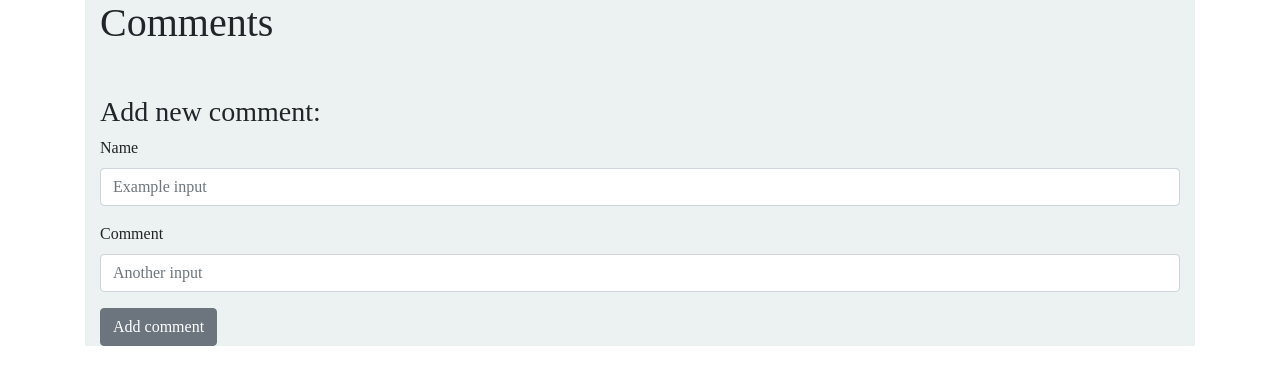
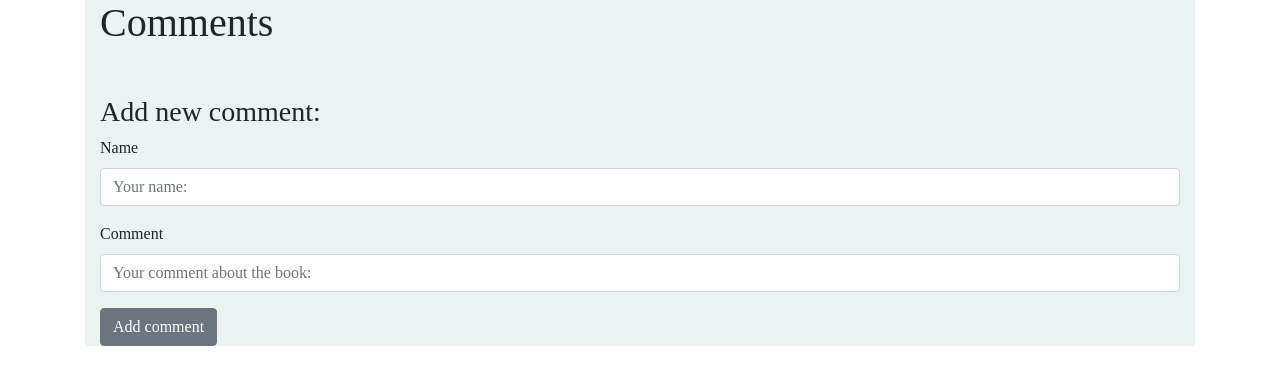
Before and after one commit to marcinstepienpython/bookpal, a Flask app: template templates/book_details.html in a window 1280 px wide. Shown: the part 493-869 px from the top of the page. Run offline with Flask 2, Linux system fonts and the light colour scheme; the template is opened without the code that fills it, so the values that code supplies are empty; some libraries are stand-ins or nearby versions; some web fonts are replaced.

Commit message:
fixed book details comments

```diff
--- a/templates/book_details.html
+++ b/templates/book_details.html
@@ -47,11 +47,11 @@
         <div class="form-group mt-5">
             <h3>Add new comment:</h3>
           <label for="formGroupExampleInput">Name</label>
-          <input type="text" class="form-control" id="formGroupExampleInput" placeholder="Example input">
+          <input type="text" class="form-control" id="formGroupExampleInput" placeholder="Your name:">
         </div>
         <div class="form-group">
           <label for="formGroupExampleInput2">Comment</label>
-          <input type="text" class="form-control" id="formGroupExampleInput2" placeholder="Another input">
+          <input type="text" class="form-control" id="formGroupExampleInput2" placeholder="Your comment about the book:">
         </div>
         <button class='btn btn-secondary'>Add comment</button>
       </form>
```
